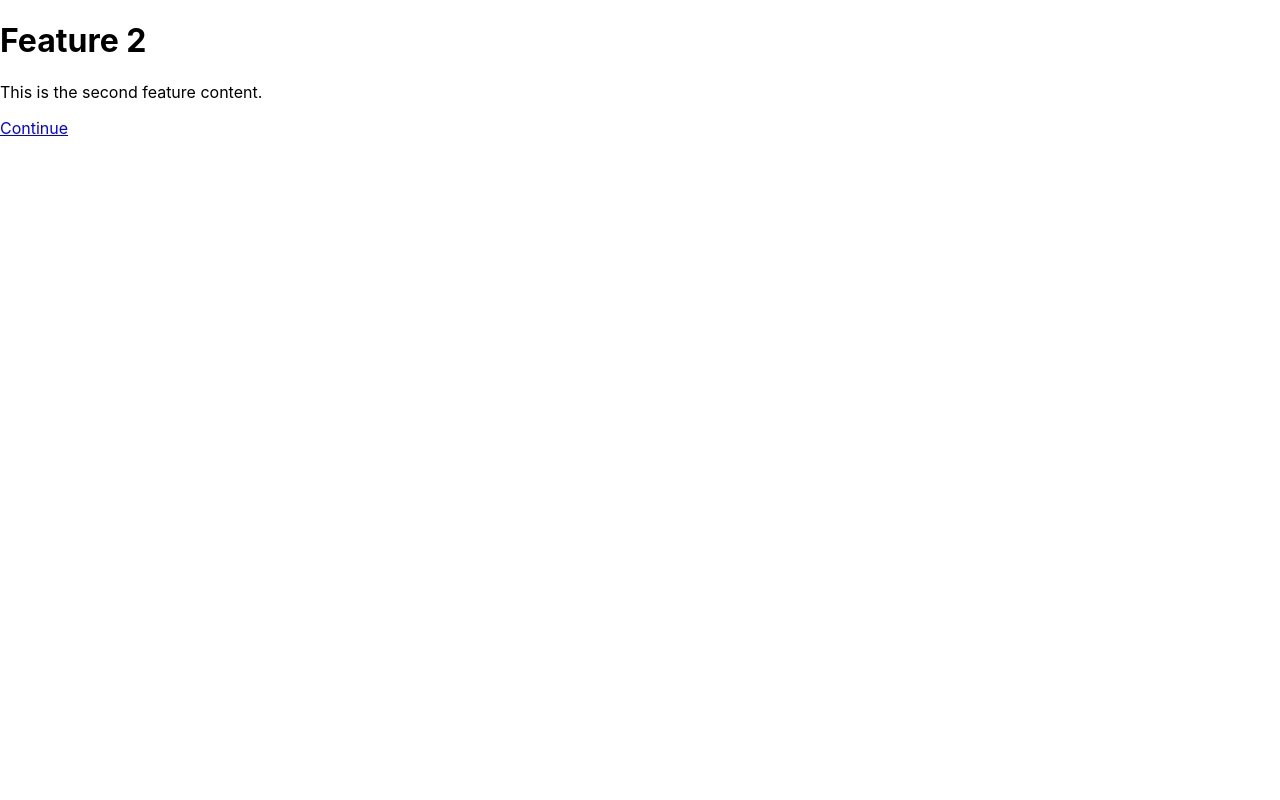
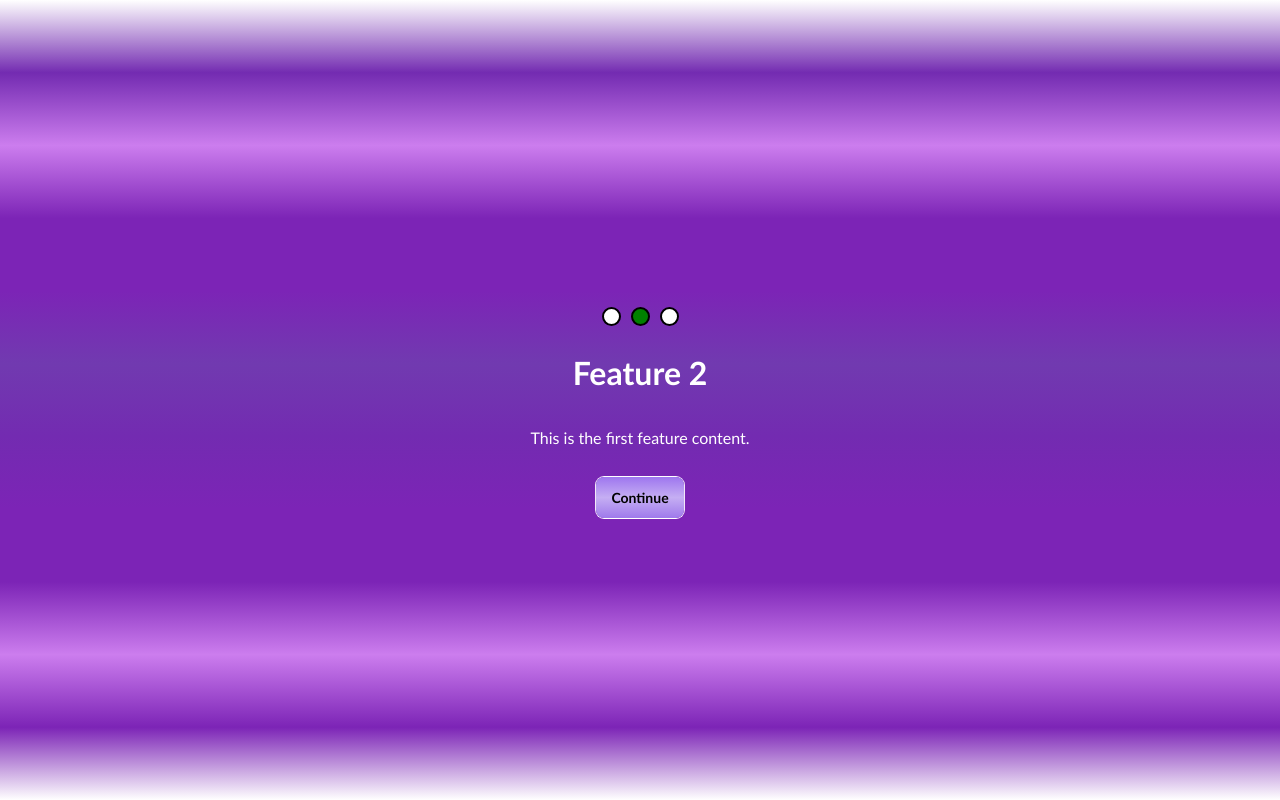
Before and after one commit to TadasRup/mobile-app-design, a React (Create React App) app: page /FeaturesPage2 in a window 1280 px wide. Built offline with nearby package versions, Linux system fonts and the light colour scheme.

Commit message:
FeaturePages

```diff
--- a/src/components/Page/FeaturePage2.jsx
+++ b/src/components/Page/FeaturePage2.jsx
@@ -1,15 +1,18 @@
 // FeaturePage2.jsx
 import React from 'react';
 import { Link } from 'react-router-dom';
+import style from "./FeaturePage2.module.css";
+import FeatureBubbles from './FeaturesBubble';
 
 const FeaturePage2 = () => {
   return (
-    <div>
-      <h1>Feature 2</h1>
-      <p>This is the second feature content.</p>
-      <Link to="/feature3">Continue</Link>
+    <div className={style.featurepage}>
+      <FeatureBubbles />
+      <h1 className={style.content}>Feature 2</h1>
+      <p className={style.content}>This is the first feature content.</p>
+      <Link className={style.continuebutton} to="/FeaturePage3">Continue</Link>
     </div>
-  );
-};
+  )
+}
 
 export default FeaturePage2;
--- a/src/components/Page/FeaturePage2.module.css
+++ b/src/components/Page/FeaturePage2.module.css
@@ -3,7 +3,14 @@
   display: flex;
   flex-direction: column;
   align-items: center;
-    margin-top: 50px;
+  justify-content: center;
+  min-height: 100vh;
+  padding: 20px;
+  color: #ffffff;
+  box-sizing: border-box;
+  text-align: center;
+  background: linear-gradient(white,  rgb(115, 43, 177),rgb(204, 125, 238),rgb(124, 36, 182) ,rgb(124, 36, 182),rgb(113, 58, 176),  rgb(115, 43, 177), rgb(124, 36, 182), rgb(124, 36, 182), rgb(204, 125, 238), rgb(124, 36, 182), white);
+  font-family: 'Trebuchet MS', 'Lucida Sans Unicode', 'Lucida Grande', 'Lucida Sans', Arial, sans-serif;
 }
 
 .content {
@@ -11,13 +18,18 @@
 }
 
 .continuebutton {
-    display: block;
-    margin: 10px;
-    padding: 10px 20px;
-    background-color: #007bff;
-    color: #fff;
+  padding: 12px 15px;
+  font-size: 14px;
+  font-weight: bold;
+  background:linear-gradient( #9e76ef,#c5aef3,#9f7aeb);
+  color: #000000;
+  border: none;
+  border-radius: 8px;
+  margin-top:10px;
   text-decoration: none;
-    border-radius: 5px;
+  cursor: pointer;
+  box-shadow: #ffffff 0px 0px 0.2px 0.9px;
+  font-family:'Trebuchet MS', 'Lucida Sans Unicode', 'Lucida Grande', 'Lucida Sans', Arial, sans-serif;
 }
 
 .continuebutton:hover {
--- a/src/components/Page/FeaturePage3.jsx
+++ b/src/components/Page/FeaturePage3.jsx
@@ -1,15 +1,18 @@
 // FeaturePage3.jsx
 import React from 'react';
 import { Link } from 'react-router-dom';
+import style4 from './FeaturePage3.module.css'
+import FeatureBubbles from './FeaturesBubble';
 
 const FeaturePage3 = () => {
   return (
-    <div>
-      <h1>Feature 3</h1>
-      <p>This is the third feature content.</p>
-      <Link to="/CreateAccount">Continue</Link>
+    <div className={style4.featurepage}>
+      <FeatureBubbles />
+      <h1 className={style4.content}>Feature 3</h1>
+      <p className={style4.content}>This is the first feature content.</p>
+      <Link className={style4.continuebutton} to="/CreateAccount">Continue</Link>
     </div>
-  );
-};
+  )
+}
 
 export default FeaturePage3;
```
Lines whose indentation alone changed are shown as unchanged.
